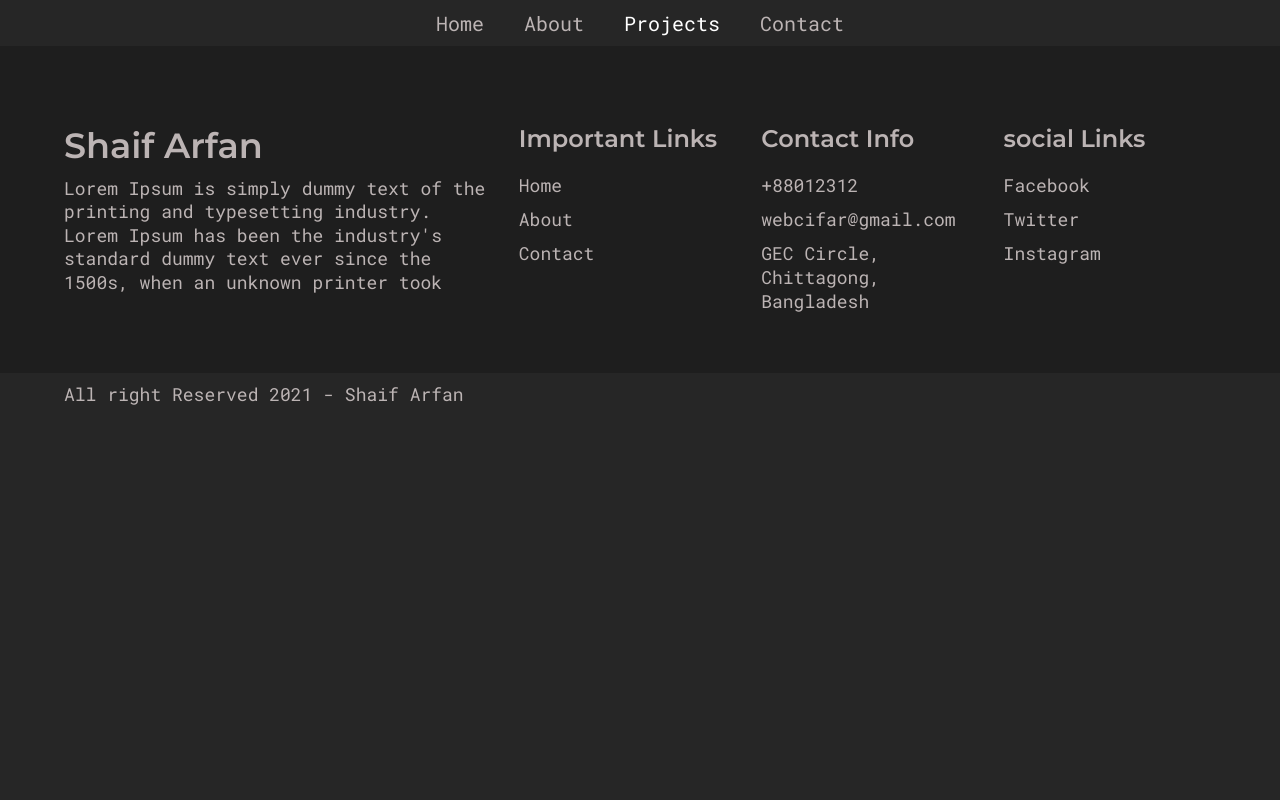
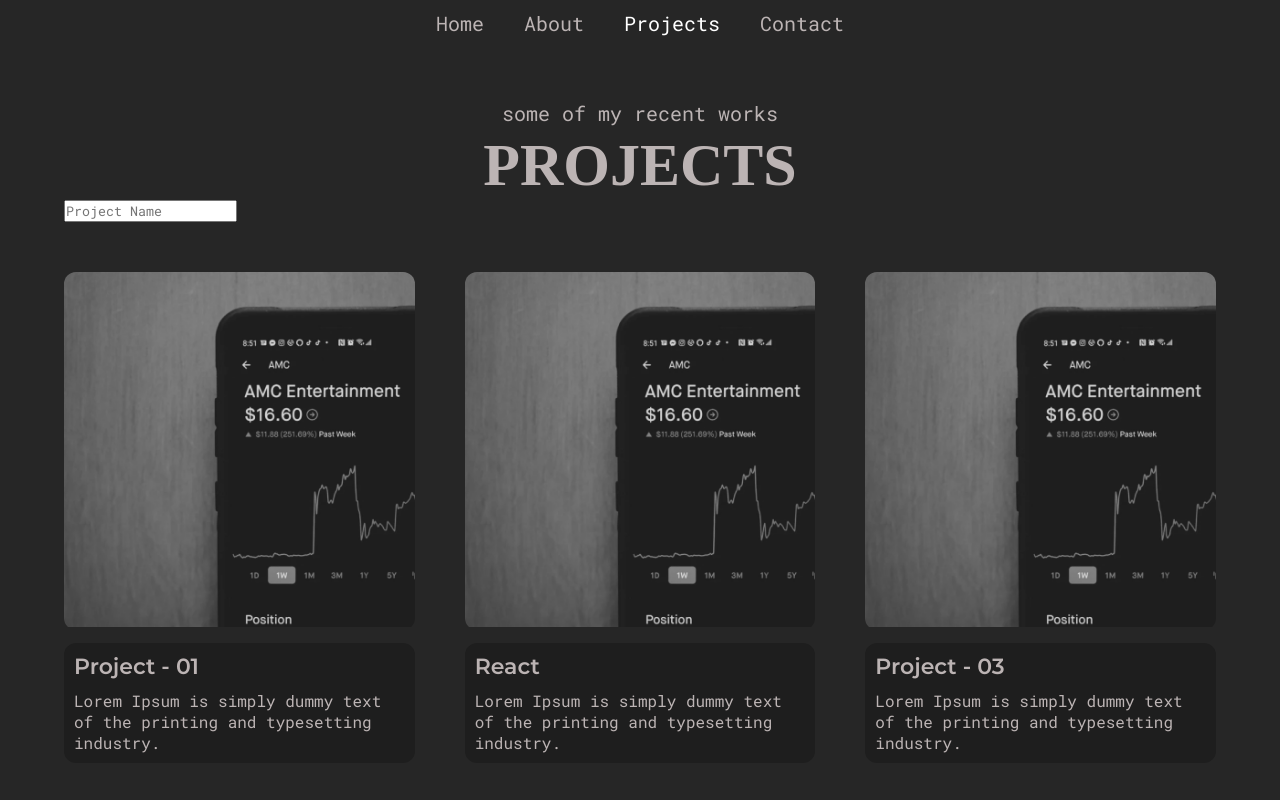
Before and after one commit to ShaifArfan/AYANs-portfolio, a React (Create React App) app: page /projects in a window 1280 px wide. Shown: the top 800 px of the page. Built offline with nearby package versions, Linux system fonts and the light colour scheme; a web font is replaced by a local one.

Commit message:
adding projects page and filter

```diff
--- a/src/assets/data/projects.js
+++ b/src/assets/data/projects.js
@@ -11,7 +11,7 @@
   },
   {
     id: uuidv4(),
-    name: 'Project - 02',
+    name: 'React',
     desc:
       'Lorem ipsum dolor, sit amet consectetur adipisicing elit. Recusandae, ad.',
     img: ProjectImg,
--- a/src/pages/Projects.js
+++ b/src/pages/Projects.js
@@ -1,5 +1,60 @@
-import React from 'react';
+import React, { useEffect, useState } from 'react';
+import styled from 'styled-components';
+import SectionTitle from '../components/SectionTitle';
+import ProjectsInfo from '../assets/data/projects';
+import ProjectItem from '../components/ProjectItem';
+
+const PorjectsStyle = styled.div`
+  padding: 10rem 0;
+  .projects__allItems {
+    display: grid;
+    grid-template-columns: repeat(auto-fill, minmax(300px, 1fr));
+    gap: 5rem;
+    margin-top: 5rem;
+  }
+`;
 
 export default function Projects() {
-  return <h1>This is project page</h1>;
+  const [searchText, setSearchText] = useState('');
+  const [projectsData, setProjectsData] = useState(ProjectsInfo);
+  // const [filteredData, setFilteredData ] = useState([])
+  // console.log(projectsData);
+  // const filter = () => {};
+  useEffect(() => {
+    if (searchText === '') return;
+    setProjectsData((oldData) =>
+      oldData.filter((item) =>
+        item.name.toLowerCase().match(searchText.toLowerCase())
+      )
+    );
+  }, [searchText]);
+  const handleChange = (e) => {
+    e.preventDefault();
+    setSearchText(e.target.value);
+    if (!e.target.value.length > 0) {
+      setProjectsData(ProjectsInfo);
+    }
+  };
+  return (
+    <PorjectsStyle>
+      <div className="container">
+        <SectionTitle heading="Projects" subheading="some of my recent works" />
+        <div className="projects__searchBar">
+          <form>
+            <input
+              type="text"
+              value={searchText}
+              onChange={handleChange}
+              placeholder="Project Name"
+            />
+          </form>
+        </div>
+        <div className="projects__allItems">
+          {projectsData.map((item) => (
+            <ProjectItem key={item.id} title={item.name} />
+          ))}
+        </div>
+      </div>
+    </PorjectsStyle>
+  );
 }
```
